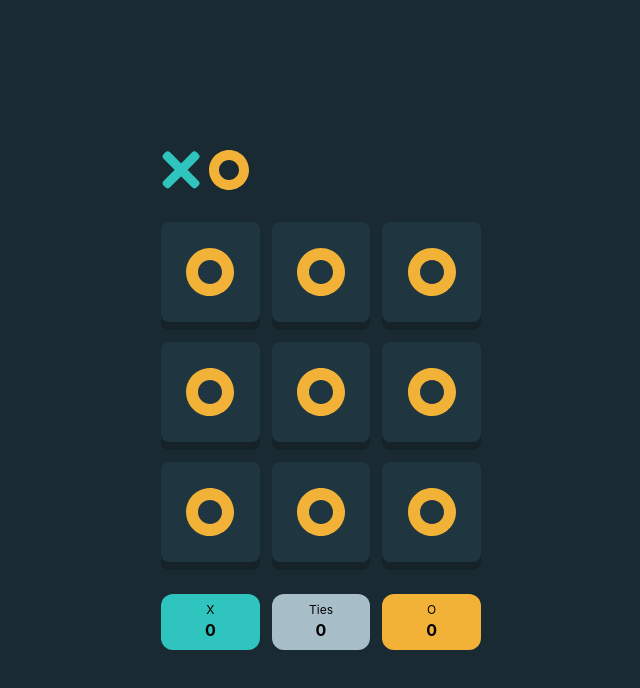
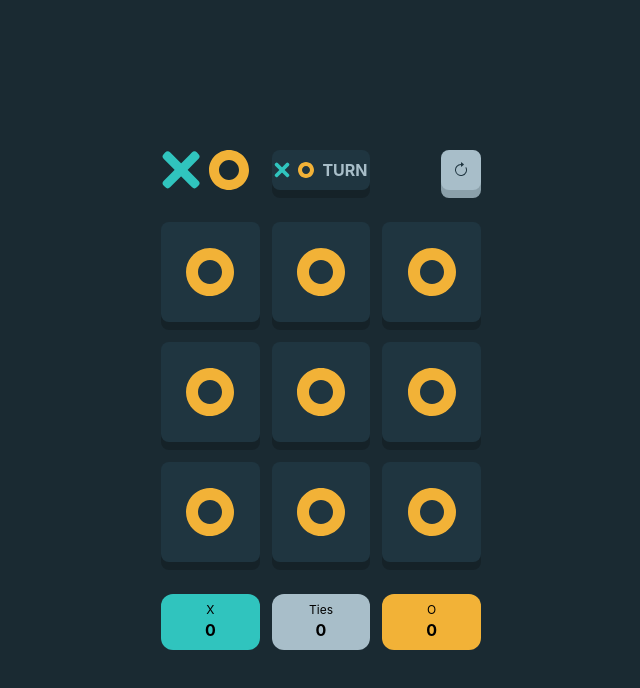
Before and after one commit to vladutstoica/THE-ODIN-PROJECT, a React (Create React App) app in the folder tic-tac-toe/: page /game in a window 1280 px wide. Shown: the top 688 px of the page, without its empty margins (319-959 px from the left). Built offline with nearby package versions, Linux system fonts and the light colour scheme.

Commit message:
tic-tac-toe Implement react-router

```diff
--- a/tic-tac-toe/src/App.js
+++ b/tic-tac-toe/src/App.js
@@ -15,14 +15,14 @@ function App() {
 
             <main>
                 <Routes>
-                    <Route path="/*" element={<PickPlayerBoard/>}/>
+                    <Route path="/" element={<PickPlayerBoard/>}/>
                     <Route path="game/*" element={<Board/>}/>
                 </Routes>
             </main>
 
             <footer>
                 <Routes>
-                    <Route path="/*" element={<ActionsWrapper/>}/>
+                    <Route path="/" element={<ActionsWrapper/>}/>
                     <Route path="game/*" element={<ScoreWrapper/>}/>
                 </Routes>
             </footer>
--- a/tic-tac-toe/src/components/IntroWrapper.js
+++ b/tic-tac-toe/src/components/IntroWrapper.js
@@ -9,9 +9,7 @@ export default function IntroWrapper() {
         <div className={"max-w-xs mx-auto grid grid-cols-3 gap-3"}>
             <Routes>
                 <Route path="/" element={<Logo/>} />
-                <Route path="game" element={<Logo/>} />
-                <Route path="game" element={<TurnInfo/>} />
-                <Route path="game" element={<RestartButton/>} />
+                <Route path="game" element={<><Logo/><TurnInfo/><RestartButton/></>} />
             </Routes>
         </div>
     );
```
